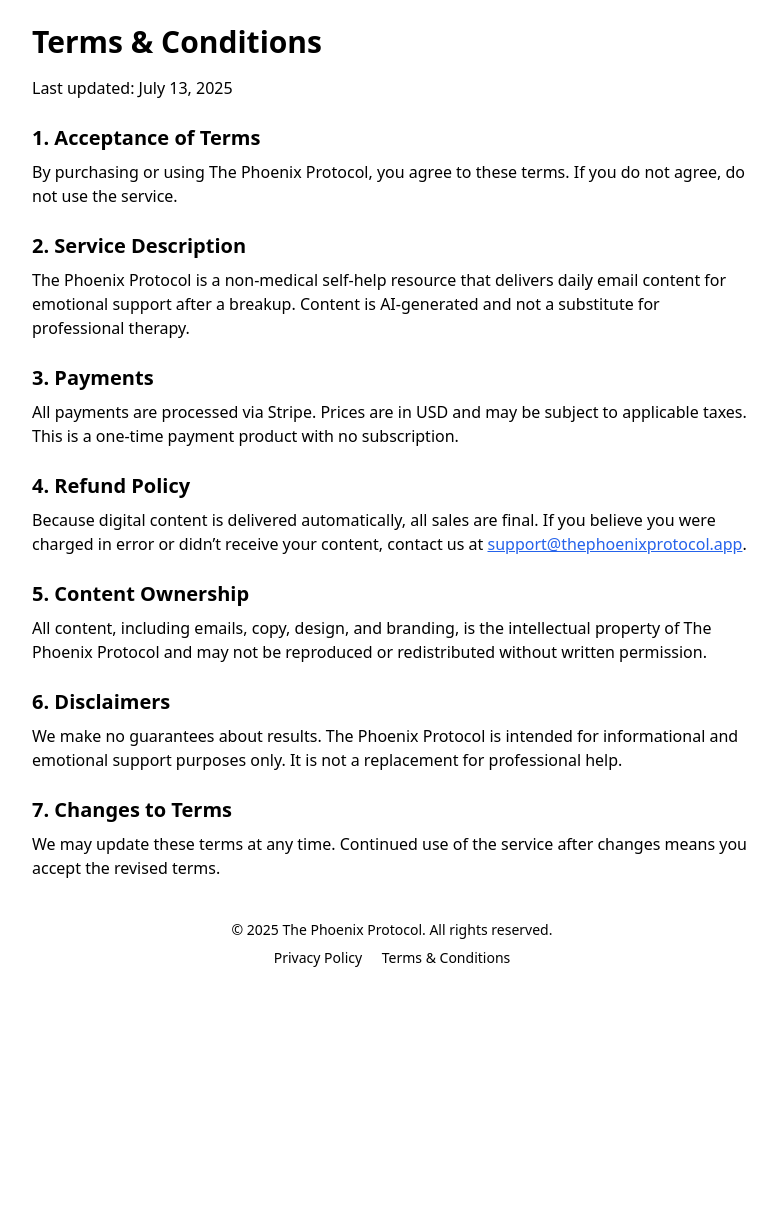
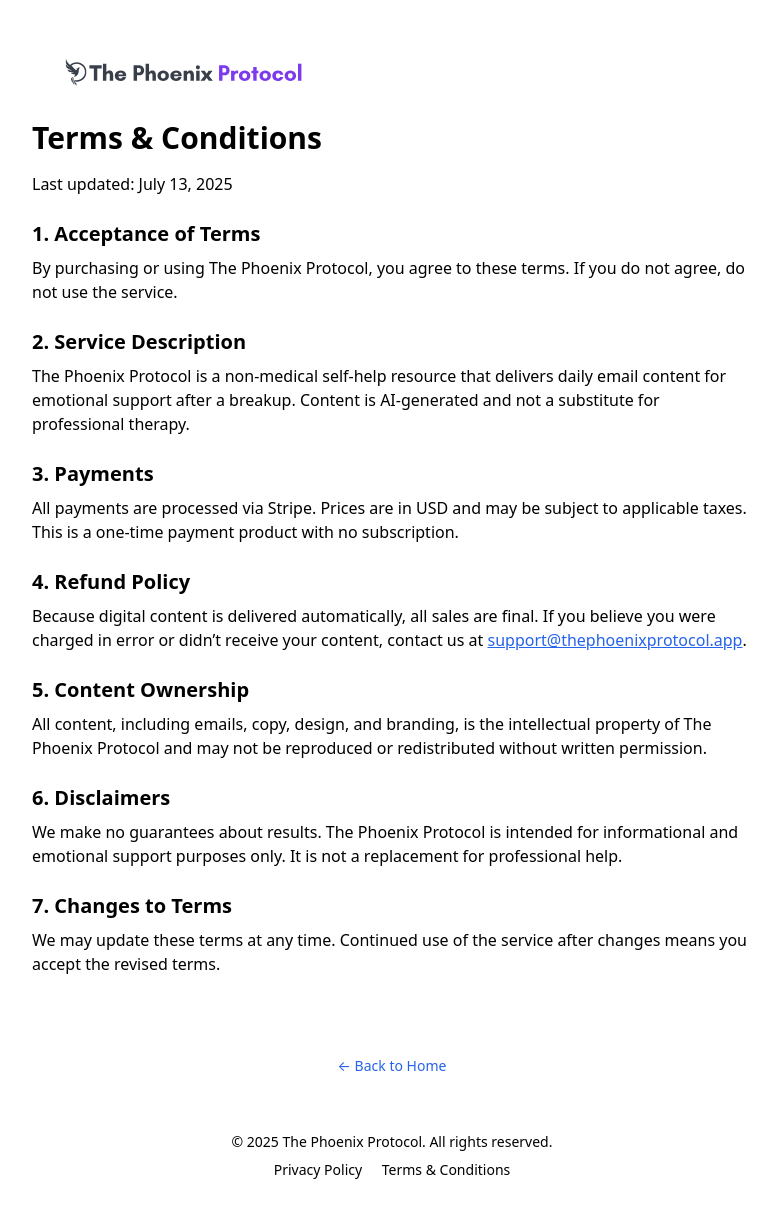
Before and after one commit to jve89/The-Phoenix-Protocol, a website: page public/terms.html in a window 1280 px wide. Shown: the whole page, without its empty margins (248-1025 px from the left). Before the commit the page ends 1016 px from the top, so only its background shows below. Drawn offline with nearby package versions, Linux system fonts and the light colour scheme.

Commit message:
✅ Add minimal header with logo to privacy and terms pages

```diff
--- a/public/terms.html
+++ b/public/terms.html
@@ -7,6 +7,13 @@
   <link href="https://cdn.jsdelivr.net/npm/tailwindcss@2.2.19/dist/tailwind.min.css" rel="stylesheet" />
 </head>
 <body class="bg-white text-[#393f4a] max-w-3xl mx-auto p-6">
+<!-- Minimal Header -->
+  <header class="flex justify-between items-center py-4 px-6 max-w-6xl mx-auto">
+  <a href="index.html">
+    <img src="logo-purple.svg" alt="The Phoenix Protocol Logo" class="h-16 w-auto">
+  </a>
+  </header>
+
   <h1 class="text-3xl font-bold mb-4">Terms & Conditions</h1>
   <p class="mb-4">Last updated: July 13, 2025</p>
 
@@ -31,6 +38,11 @@
   <h2 class="text-xl font-semibold mt-6 mb-2">7. Changes to Terms</h2>
   <p class="mb-4">We may update these terms at any time. Continued use of the service after changes means you accept the revised terms.</p>
 
+  <!-- Back to Home -->
+  <section class="text-center py-8">
+    <a href="index.html#top" class="text-blue-600 hover:underline mt-8 block text-sm">← Back to Home</a>
+  </section>
+
   <footer class="text-center text-sm text-[#8c7878] py-6 space-y-2">
     <div>© 2025 The Phoenix Protocol. All rights reserved.</div>
     <div>
```
Also changed, not shown: public/privacy.html (+12 -0 lines).
